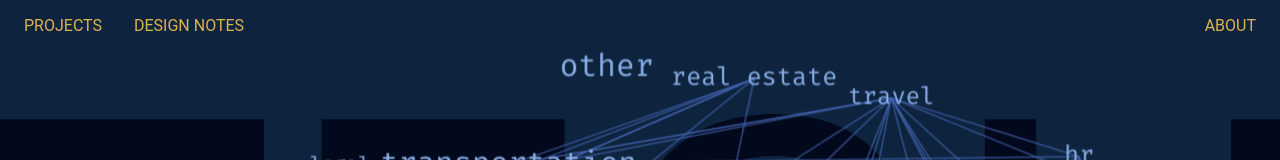
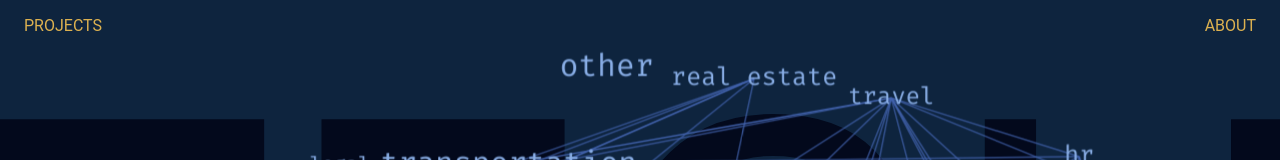
Before and after one commit to Shanfan/shanfanhuang.com, a SvelteKit app: page /projects/the-fuzzy-work in a window 1280 px wide. Shown: the top 160 px of the page. Built offline with nearby package versions, Linux system fonts and the light colour scheme; a web font is replaced by a local one.

Commit message:
structure routes to include 'design notes'

```diff
--- a/src/routes/projects/+layout.svelte
+++ b/src/routes/projects/+layout.svelte
@@ -22,7 +22,7 @@
 	<header>
 		<nav>
 			<a href="/projects">Projects</a>
-			<a href="/notes">Design Notes</a>
+			<!-- <a href="/notes">Design Notes</a> -->
 			<a href="/">About</a>
 		</nav>
 	</header>
```
Also changed, not shown: src/routes/notes/+page.js (renamed from src/routes/projects/the-fuzzy-work/behind-the-scenes/+page.js), src/routes/notes/+page.svelte (renamed from src/routes/projects/the-fuzzy-work/behind-the-scenes/+page.svelte).
